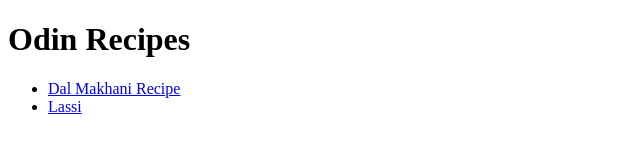
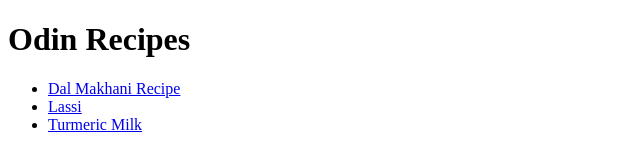
Before and after one commit to Mohit-karwasra/odin-recipes, a plain HTML site: page index.html in a window 1280 px wide. Shown: the whole page, without its empty margins (0-640 px from the left). Drawn offline with Linux system fonts and the light colour scheme.

Commit message:
Add link between index and turmeric-milk.html

```diff
--- a/index.html
+++ b/index.html
@@ -9,6 +9,7 @@
         <ul>
             <li><a href="./recipes/dal-makhani.html">Dal Makhani Recipe</a></li>
             <li><a href="./recipes/lassi.html">Lassi</a> </li>
+            <li><a href="./recipes/turmeric-milk.html">Turmeric Milk</a> </li>
         </ul>
     </body>
 </html>
```
